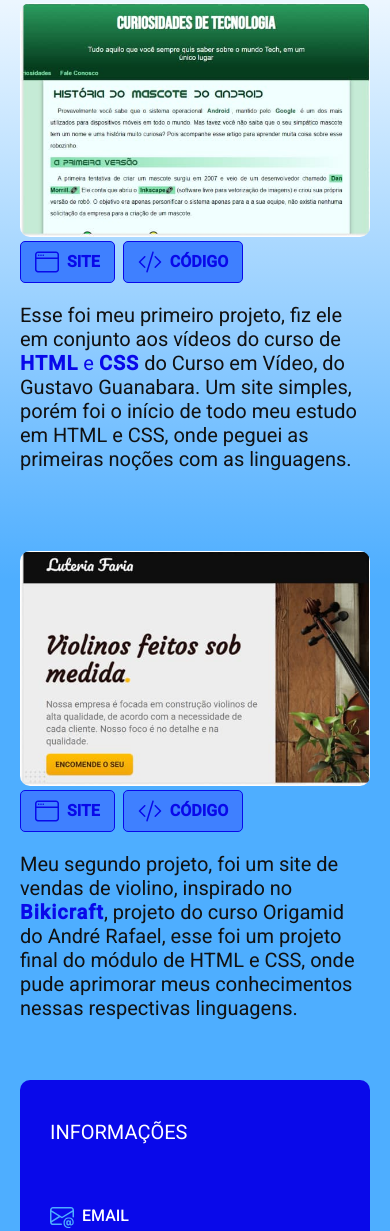
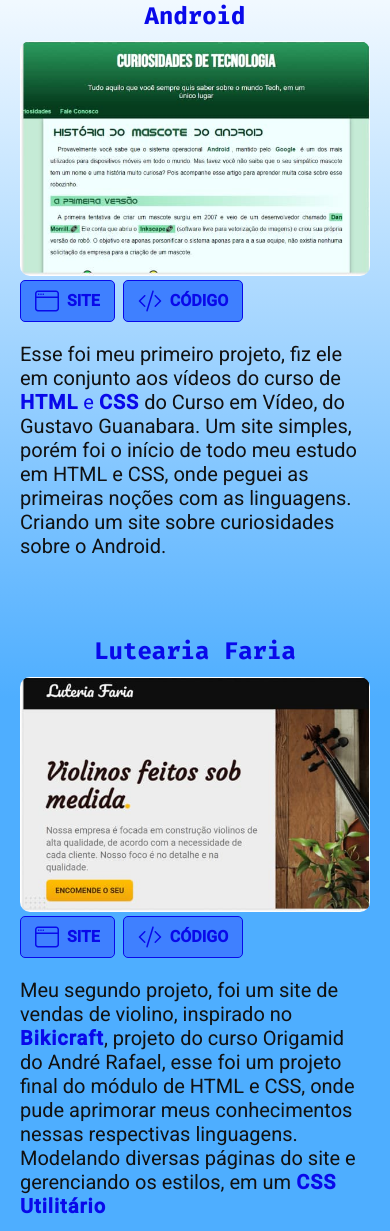
Before and after one commit to MatheusGiove/matheusgiove.github.io, a plain HTML site: page index.html in a window 390 px wide. Shown: the part 3677-4908 px from the top of the page. Drawn offline with Linux system fonts and the light colour scheme.

Commit message:
update-title-projects

```diff
--- a/css/utilities/page.css
+++ b/css/utilities/page.css
@@ -263,6 +263,11 @@
   padding: 40px 0px;
 }
 
+.projects-content-items > h2 {
+  text-align: center;
+  margin-bottom: 12px;
+}
+
 .buttons {
   display: flex;
   flex-wrap: wrap;
--- a/css/utilities/tipography/tipography.css
+++ b/css/utilities/tipography/tipography.css
@@ -34,6 +34,10 @@
   font: 700 4rem/1.12 "Fira Code", sans-serif;
 }
 
+.text-title-2-p {
+  font: 700 3rem/1.12 "Fira Code", sans-serif;
+}
+
 .text-subtitle-p {
   font: 500 1rem/1.5 "Roboto", sans-serif;
 }
@@ -61,6 +65,10 @@
 
   .text-title {
     font-size: 4rem;
+  }
+
+  .text-title-2-p {
+    font-size: 2rem;
   }
 
   .text-name-sub {
@@ -92,6 +100,10 @@
     font-size: 3rem;
   }
 
+  .text-title-2-p {
+    font-size: 1.5rem;
+  }
+
   .competence-items {
     font-size: 0.75rem;
   }
--- a/index.html
+++ b/index.html
@@ -124,6 +124,7 @@
       <h2 class="text-title color-subtitle upper">projetos</h2>
       <div class="projects-content">
         <div class="projects-content-items">
+          <h2 class="color-p1 text-title-2-p">Android</h2>
           <picture>
             <img src="./img/project1-img.jpg" alt="Project 1">
           </picture>
@@ -131,10 +132,11 @@
             <a href="https://matheusgiove.github.io/meus-projetos/site1/" target="_blank" rel="author"><span class="button"><img src="./svg/project-icon.svg" width="24" height="24" alt="project-icon">site</span></a>
             <a href="https://github.com/MatheusGiove/meus-projetos/tree/main/site1" target="_blank" rel="author"><span class="button"><img src="./svg/front-icon.svg" width="24" height="24" alt="project-icon">código</span></a>
           </div>
-          <p class="text-2 color-11">Esse foi meu primeiro projeto, fiz ele em conjunto aos vídeos do curso de <a class="color-p1" href="https://www.cursoemvideo.com/curso/html5-css3-modulo1/"><strong>HTML</strong> e <strong>CSS</strong></a> do Curso em Vídeo, do Gustavo Guanabara. Um site simples, porém foi o início de todo meu estudo em HTML e CSS, onde peguei as primeiras noções com as linguagens. </p>
+          <p class="text-2 color-11">Esse foi meu primeiro projeto, fiz ele em conjunto aos vídeos do curso de <a class="color-p1" href="https://www.cursoemvideo.com/curso/html5-css3-modulo1/"><strong>HTML</strong> e <strong>CSS</strong></a> do Curso em Vídeo, do Gustavo Guanabara. Um site simples, porém foi o início de todo meu estudo em HTML e CSS, onde peguei as primeiras noções com as linguagens. Criando um site sobre curiosidades sobre o Android.</p>
         </div>
 
         <div class="projects-content-items">
+          <h2 class="color-p1 text-title-2-p">Lutearia Faria</h2>
           <picture>
             <img src="./img/project2-img.jpg" alt="Project 2">
           </picture>
@@ -142,7 +144,7 @@
             <a href="https://matheusgiove.github.io/meus-projetos/site3/" target="_blank" rel="author"><span class="button"><img src="./svg/project-icon.svg" width="24" height="24" alt="project-icon">site</span></a>
             <a href="https://github.com/MatheusGiove/meus-projetos/tree/main/site3" target="_blank" rel="author"><span class="button"><img src="./svg/front-icon.svg" width="24" height="24" alt="project-icon">código</span></a>
           </div>
-          <p class="text-2 color-11">Meu segundo projeto, foi um site de vendas de violino, inspirado no <a class="color-p1" href="https://bikcraft.origamid.dev/" target="_blank" rel="external"><strong>Bikicraft</strong></a>, projeto do curso Origamid do André Rafael, esse foi um projeto final do módulo de HTML e CSS, onde pude aprimorar meus conhecimentos nessas respectivas linguagens.</p>
+          <p class="text-2 color-11">Meu segundo projeto, foi um site de vendas de violino, inspirado no <a class="color-p1" href="https://bikcraft.origamid.dev/" target="_blank" rel="external"><strong>Bikicraft</strong></a>, projeto do curso Origamid do André Rafael, esse foi um projeto final do módulo de HTML e CSS, onde pude aprimorar meus conhecimentos nessas respectivas linguagens. Modelando diversas páginas do site e gerenciando os estilos, em um <strong>CSS Utilitário</strong></p>
         </div>
       </div>
     </div>
@@ -184,7 +186,7 @@
   </section>
   <footer id="footer">
     <div class="footer">
-      <span class="text-1 color-w">Todos Direitos Reservados © Site Criado por Matheus Faria</span>
+      <span class="text-1 color-w">Direitos Reservados © Site Criado por Matheus Faria</span>
     </div>
   </footer>
 </body>
```
